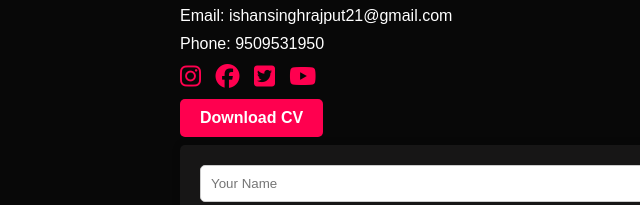
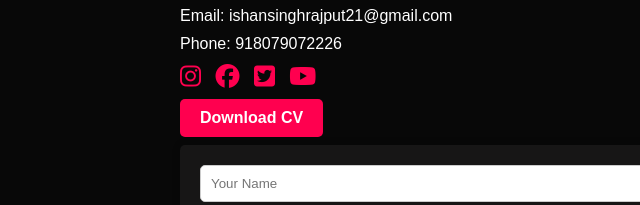
Before and after one commit to 727ishan/IshanSoftwareDeveloper, a plain HTML site: page index.html in a window 1280 px wide. Shown: the part 5085-5290 px from the top of the page, 0-640 px from the left. Drawn offline with Linux system fonts and the light colour scheme.

Commit message:
Update index.html

```diff
--- a/index.html
+++ b/index.html
@@ -246,7 +246,7 @@
                 <div class="contact-left">
                     <h1 class="sub-title">Contact Me</h1>
                     <p>Email: ishansinghrajput21@gmail.com</p>
-                    <p>Phone: 9509531950</p>
+                    <p>Phone: 918079072226</p>
                     <div class="social-icons">
                         <a href="https://instagram.com/ishansingh_chouhan?utm_source=qr&igshid=MzNlNGNkZWQ4Mg%3D%3D"><i class="fab fa-instagram" target="_blank"></i></a>
                         <a href="#"><i class="fab fa-facebook" target="_blank"></i></a>
```
